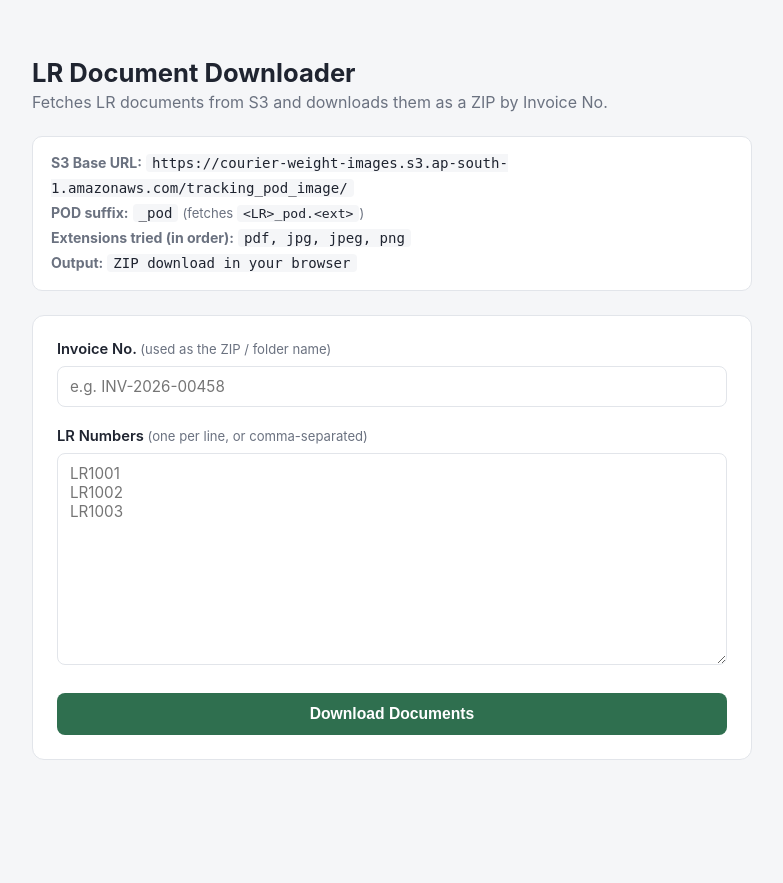
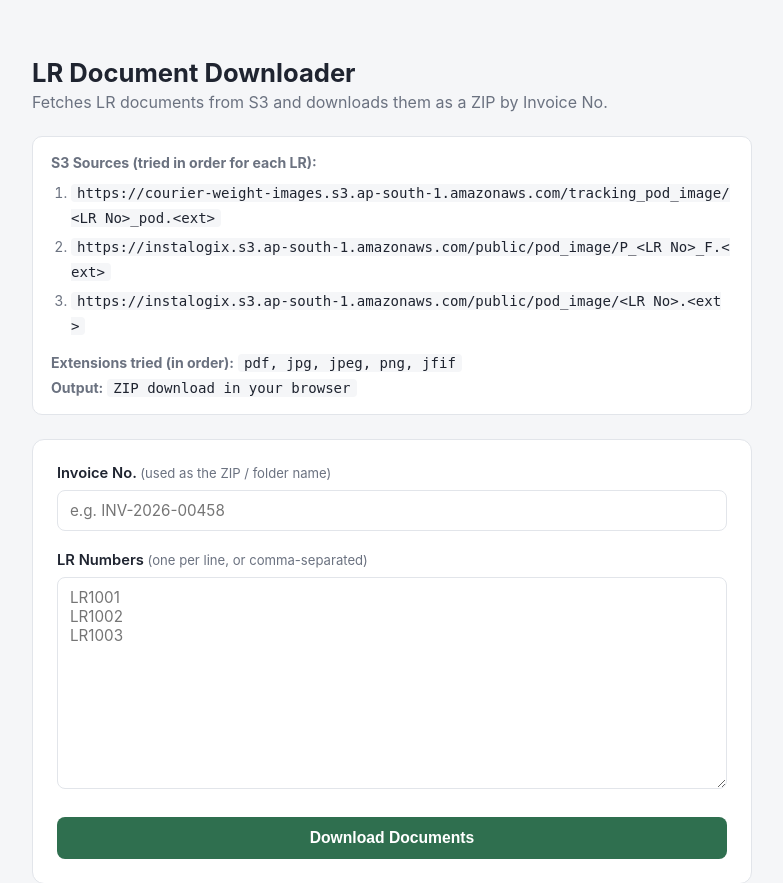
Before and after one commit to mandarj-dev/lr-downloader, a FastAPI app: page / in a window 1280 px wide. Shown: the top 883 px of the page, without its empty margins (248-1031 px from the left). Before the commit the page ends 760 px from the top, so only its background shows below. Run offline with FastAPI, Linux system fonts and the light colour scheme.

Commit message:
Enhance S3 source configuration and download logic
- Updated the document fetching process to support multiple S3 sources, allowing for more flexible configurations via environment variables.
- Introduced a new function to load sources from environment variables, falling back to legacy configurations if necessary.
- Adjusted the download logic to attempt fetching from each source in order, improving the chances of successful retrieval.
- Updated the frontend to display the list of S3 sources used for fetching documents.
- Reduced the default batch size for downloads to align with the new multi-source fetching logic.

```diff
--- a/app.py
+++ b/app.py
@@ -1,12 +1,21 @@
 """
 LR Document Downloader
 -----------------------
-Fetches LR (docket) documents from an S3 bucket and returns them as a ZIP
-download in the browser, organized into a folder named by Invoice No.
+Fetches LR (docket) documents from one or more S3 sources and returns them
+as a ZIP download in the browser, organized into a folder named by Invoice No.
 
-For each LR number, it tries:
-<BASE_S3_URL><LR_NO><POD_SUFFIX>.pdf, .jpg, .jpeg, .png
-(in that order) and includes the first one that exists.
+For each LR number, it tries every configured source (in order), and every
+extension within each source, and includes the first match found. Each source
+has its own URL and optional suffix, e.g.:
+
+    Source: url=".../tracking_pod_image/"  suffix="_pod"
+      -> .../tracking_pod_image/LR1001_pod.pdf
+
+    Source: url=".../pod_image/P_"         suffix="_F"
+      -> .../pod_image/P_LR1001_F.pdf
+
+Sources are configured via SOURCE_1_URL/SOURCE_1_SUFFIX, etc. in .env /
+Vercel environment variables. Legacy BASE_S3_URL + POD_SUFFIX is still supported.
 
 Run locally:
     uvicorn app:app --host 127.0.0.1 --port 8000 --reload
@@ -37,24 +46,68 @@ load_dotenv()
 # ---------------------------------------------------------------------------
 # Configuration (driven via .env / Vercel environment variables)
 # ---------------------------------------------------------------------------
-BASE_S3_URL = os.getenv(
-    "BASE_S3_URL",
-    "https://courier-weight-images.s3.ap-south-1.amazonaws.com/tracking_pod_image/",
-)
-if not BASE_S3_URL.endswith("/"):
-    BASE_S3_URL += "/"
+def load_sources() -> List[dict]:
+    """
+    Load S3 sources from env as numbered pairs:
+        SOURCE_1_URL / SOURCE_1_SUFFIX
+        SOURCE_2_URL / SOURCE_2_SUFFIX
+        ...
 
-POD_SUFFIX = os.getenv("POD_SUFFIX", "_pod")
+    Falls back to legacy BASE_S3_URL + POD_SUFFIX, then to built-in defaults.
+    URLs are used exactly as given (no forced trailing slash), since a source
+    URL may itself end mid-filename (e.g. ".../P_").
+    """
+    sources = []
+    i = 1
+    while True:
+        url = os.getenv(f"SOURCE_{i}_URL")
+        if not url:
+            break
+        suffix = os.getenv(f"SOURCE_{i}_SUFFIX", "")
+        sources.append({"url": url, "suffix": suffix})
+        i += 1
+
+    if sources:
+        return sources
+
+    legacy_url = os.getenv("BASE_S3_URL")
+    if legacy_url:
+        if not legacy_url.endswith("/"):
+            legacy_url += "/"
+        return [
+            {
+                "url": legacy_url,
+                "suffix": os.getenv("POD_SUFFIX", "_pod"),
+            }
+        ]
+
+    return [
+        {
+            "url": "https://courier-weight-images.s3.ap-south-1.amazonaws.com/tracking_pod_image/",
+            "suffix": "_pod",
+        },
+        {
+            "url": "https://instalogix.s3.ap-south-1.amazonaws.com/public/pod_image/P_",
+            "suffix": "_F",
+        },
+        {
+            "url": "https://instalogix.s3.ap-south-1.amazonaws.com/public/pod_image/",
+            "suffix": "",
+        },
+    ]
+
+
+SOURCES = load_sources()
 
 EXTENSIONS = [
     ext.strip().lstrip(".")
-    for ext in os.getenv("EXTENSIONS", "pdf,jpg,jpeg,png").split(",")
+    for ext in os.getenv("EXTENSIONS", "pdf,jpg,jpeg,png,jfif").split(",")
     if ext.strip()
 ]
 REQUEST_TIMEOUT = float(os.getenv("REQUEST_TIMEOUT_SECONDS", "20"))
 MAX_CONCURRENT_DOWNLOADS = int(os.getenv("MAX_CONCURRENT_DOWNLOADS", "5"))
-# Keep batches small enough to finish within Vercel maxDuration (60s).
-MAX_LR_PER_REQUEST = int(os.getenv("MAX_LR_PER_REQUEST", "50"))
+# Smaller default: multi-source lookups need more HTTP attempts per LR.
+MAX_LR_PER_REQUEST = int(os.getenv("MAX_LR_PER_REQUEST", "25"))
 
 # ---------------------------------------------------------------------------
 # Logging (stdout only — Vercel has no persistent local filesystem)
@@ -105,32 +158,50 @@ def parse_lr_numbers(raw: str) -> List[str]:
 async def fetch_one(
     client: httpx.AsyncClient, lr_no: str
 ) -> Tuple[dict, Optional[Tuple[str, bytes]]]:
-    """Try each extension in order for a single LR number; return first match in memory."""
-    for ext in EXTENSIONS:
-        url = f"{BASE_S3_URL}{lr_no}{POD_SUFFIX}.{ext}"
-        try:
-            resp = await client.get(url, timeout=REQUEST_TIMEOUT)
-        except httpx.RequestError as exc:
-            logger.warning("Request error for %s: %s", url, exc)
-            continue
+    """Try every source (in order), and every extension within each source.
+    Return the first match in memory as <LR_NO>.<ext>.
+    """
+    attempted = []
+    for source_index, source in enumerate(SOURCES, start=1):
+        s3_key_base = f"{lr_no}{source['suffix']}"
+        for ext in EXTENSIONS:
+            url = f"{source['url']}{s3_key_base}.{ext}"
+            attempted.append(url)
+            try:
+                resp = await client.get(url, timeout=REQUEST_TIMEOUT)
+            except httpx.RequestError as exc:
+                logger.warning("Request error for %s: %s", url, exc)
+                continue
 
-        if resp.status_code == 200 and resp.content:
-            file_name = f"{lr_no}.{ext}"
-            logger.info("Fetched %s (%d bytes)", url, len(resp.content))
-            result = {
-                "lr_no": lr_no,
-                "status": "success",
-                "file_name": file_name,
-                "size_bytes": len(resp.content),
-                "source_url": url,
-            }
-            return result, (file_name, resp.content)
+            if resp.status_code == 200 and resp.content:
+                file_name = f"{lr_no}.{ext}"
+                logger.info(
+                    "Fetched %s (%d bytes, source #%d)",
+                    url,
+                    len(resp.content),
+                    source_index,
+                )
+                result = {
+                    "lr_no": lr_no,
+                    "status": "success",
+                    "file_name": file_name,
+                    "size_bytes": len(resp.content),
+                    "source_url": url,
+                    "source_index": source_index,
+                }
+                return result, (file_name, resp.content)
 
-    logger.warning("Not found for LR %s (tried extensions: %s)", lr_no, EXTENSIONS)
+    logger.warning(
+        "Not found for LR %s (tried %d URLs across %d sources)",
+        lr_no,
+        len(attempted),
+        len(SOURCES),
+    )
     return {
         "lr_no": lr_no,
         "status": "not_found",
-        "tried_extensions": EXTENSIONS,
+        "sources_tried": len(SOURCES),
+        "urls_tried": len(attempted),
     }, None
 
 
@@ -157,8 +228,7 @@ async def index(request: Request):
         "index.html",
         {
             "request": request,
-            "base_s3_url": BASE_S3_URL,
-            "pod_suffix": POD_SUFFIX,
+            "sources": SOURCES,
             "extensions": ", ".join(EXTENSIONS),
             "max_lr_per_request": MAX_LR_PER_REQUEST,
         },
@@ -182,8 +252,7 @@ async def download_files(invoice_no: str = Form(...), lr_numbers: str = Form(...
                 "error": (
                     f"Too many LR numbers ({len(lr_list)}). "
                     f"Maximum per request is {MAX_LR_PER_REQUEST}. "
-                    "The UI splits large lists automatically — "
-                    "if you call the API directly, send batches of that size."
+                    "The UI splits input into batches automatically."
                 ),
                 "max_lr_per_request": MAX_LR_PER_REQUEST,
                 "provided": len(lr_list),
@@ -191,9 +260,10 @@ async def download_files(invoice_no: str = Form(...), lr_numbers: str = Form(...
         )
 
     logger.info(
-        "Starting download job | invoice=%s | lr_count=%d",
+        "Starting download job | invoice=%s | lr_count=%d | sources=%d",
         invoice_folder_name,
         len(lr_list),
+        len(SOURCES),
     )
 
     async with httpx.AsyncClient() as client:
@@ -255,8 +325,7 @@ async def download_files(invoice_no: str = Form(...), lr_numbers: str = Form(...
 async def health():
     return {
         "status": "ok",
-        "base_s3_url": BASE_S3_URL,
-        "pod_suffix": POD_SUFFIX,
+        "sources": SOURCES,
         "extensions": EXTENSIONS,
         "max_lr_per_request": MAX_LR_PER_REQUEST,
     }
--- a/static/app.js
+++ b/static/app.js
@@ -7,7 +7,8 @@ const resultsBody = document.getElementById("results-body");
 
 // Keep each API call small enough for Vercel maxDuration. Hardcoded so a stale
 // or missing config never sends the full list in one request.
-const BATCH_SIZE = 50;
+// Keep in sync with server MAX_LR_PER_REQUEST default (multi-source needs smaller batches).
+const BATCH_SIZE = 25;
 
 function setStatus(message, type) {
   statusEl.textContent = message;
--- a/static/style.css
+++ b/static/style.css
@@ -54,6 +54,16 @@ header h1 {
   background: var(--bg);
   padding: 1px 6px;
   border-radius: 4px;
+}
+
+.source-list {
+  margin: 6px 0 12px 0;
+  padding-left: 20px;
+}
+
+.source-list li {
+  margin-bottom: 4px;
+  word-break: break-all;
 }
 
 form {
--- a/templates/index.html
+++ b/templates/index.html
@@ -14,8 +14,12 @@
     </header>
 
     <div class="info-bar">
-      <div><strong>S3 Base URL:</strong> <code>{{ base_s3_url }}</code></div>
-      <div><strong>POD suffix:</strong> <code>{{ pod_suffix }}</code> <span class="hint">(fetches <code>&lt;LR&gt;{{ pod_suffix }}.&lt;ext&gt;</code>)</span></div>
+      <div><strong>S3 Sources (tried in order for each LR):</strong></div>
+      <ol class="source-list">
+        {% for source in sources %}
+        <li><code>{{ source.url }}&lt;LR No&gt;{{ source.suffix }}.&lt;ext&gt;</code></li>
+        {% endfor %}
+      </ol>
       <div><strong>Extensions tried (in order):</strong> <code>{{ extensions }}</code></div>
       <div><strong>Output:</strong> <code>ZIP download in your browser</code></div>
     </div>
@@ -49,6 +53,6 @@
   </div>
 
   <script src="https://cdn.jsdelivr.net/npm/jszip@3.10.1/dist/jszip.min.js"></script>
-  <script src="/static/app.js?v=4"></script>
+  <script src="/static/app.js?v=5"></script>
 </body>
 </html>
```
